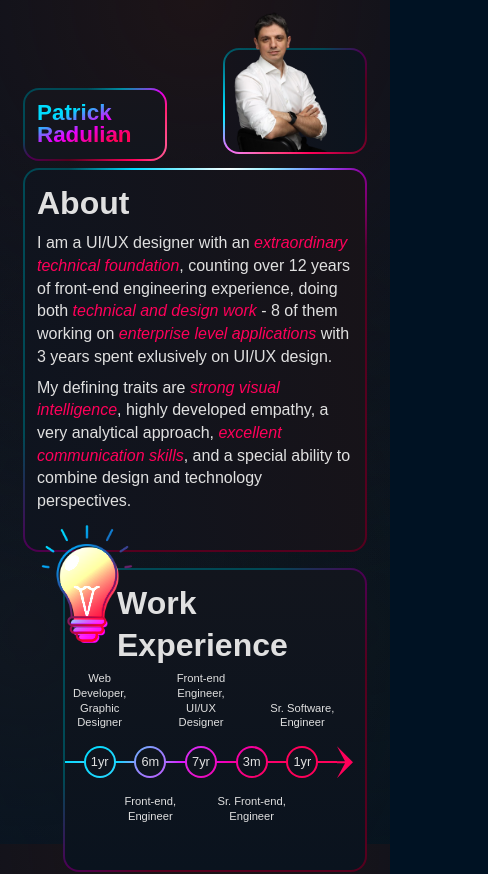
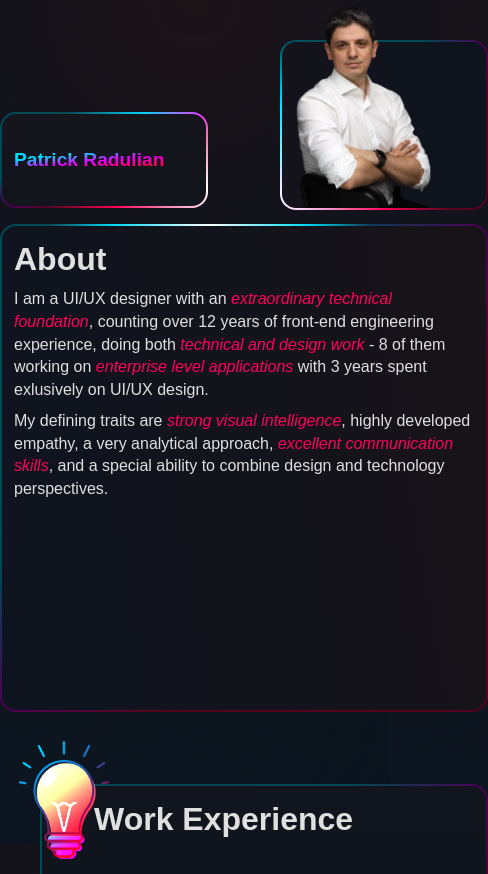
Before and after one commit to patrick-radulian/cv, a React (Vite) app: page / in a window 390 px wide. Shown: the top 874 px of the page, 488 px wide, since content can reach past the window. Built offline with nearby package versions, Linux system fonts and the light colour scheme.

Commit message:
Update grid and layout styles

```diff
--- a/src/512px.css
+++ b/src/512px.css
@@ -10,7 +10,7 @@
         --col-start: 1;
         --col-end: 10;
         --row-start: 5;
-        --row-end: 15;
+        --row-end: 14;
     }
 
     .portrait {
@@ -26,7 +26,7 @@
         --row-start: 3;
         --row-end: 5;
 
-        font-size: 1.4rem;
+        font-size: 1.2rem;
         --text-align: start;
     }
 
@@ -135,7 +135,6 @@
         --row-end: 4;
     }
 
-
     .portfolio-container {
         --col-start: 1;
         --col-end: 10;
--- a/src/components/grid/grid.css
+++ b/src/components/grid/grid.css
@@ -1,10 +1,13 @@
 .grid {
+    --cols: calc(var(--grid-columns) * var(--grid-column-width));
+    --gaps: calc((var(--grid-columns) - 1) * var(--grid-gap));
     position: relative;
-    width: calc(var(--grid-column-width) * var(--grid-columns));
+    width: calc(var(--cols) + var(--gaps));
     margin: 0 auto;
     display: grid;
     grid-template-columns: repeat(var(--grid-columns), var(--grid-column-width));
     grid-auto-rows: var(--grid-auto-rows);
+    grid-gap: var(--grid-gap);
 
     /* background-color: brown; */
 }
--- a/src/variables.css
+++ b/src/variables.css
@@ -7,9 +7,10 @@
     --grid-column-width: 4rem;
     --grid-columns: 16;
     --grid-auto-rows: 4rem;
+    --grid-gap: 1rem;
 
     --box-border-radius: 1rem;
-    --box-margin: 0.5rem;
+    /* --box-margin: 0.5rem; */
     --box-border-width: 2px;
     --box-content-padding: 1.25rem;
 }
```
